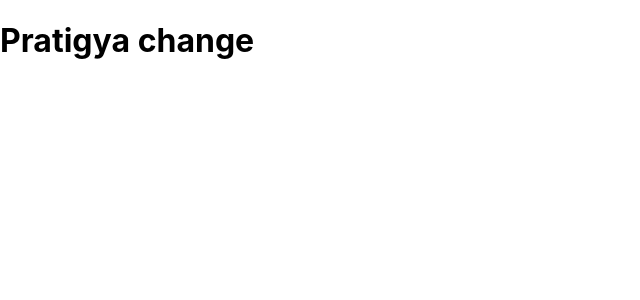
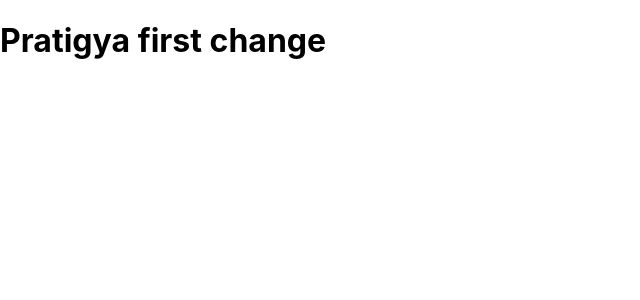
Before and after one commit to Harpreet282/Examination-Portal, a React (Create React App) app: page / in a window 1280 px wide. Shown: the top 300 px of the page, without its empty margins (0-640 px from the left). Built offline with nearby package versions, Linux system fonts and the light colour scheme.

Commit message:
my first commit

```diff
--- a/src/App.js
+++ b/src/App.js
@@ -2,7 +2,7 @@
 function App() {
   return (
     <>
-   <h1>Pratigya  change</h1>
+   <h1>Pratigya first  change</h1>
     </>
   );
 }
```
